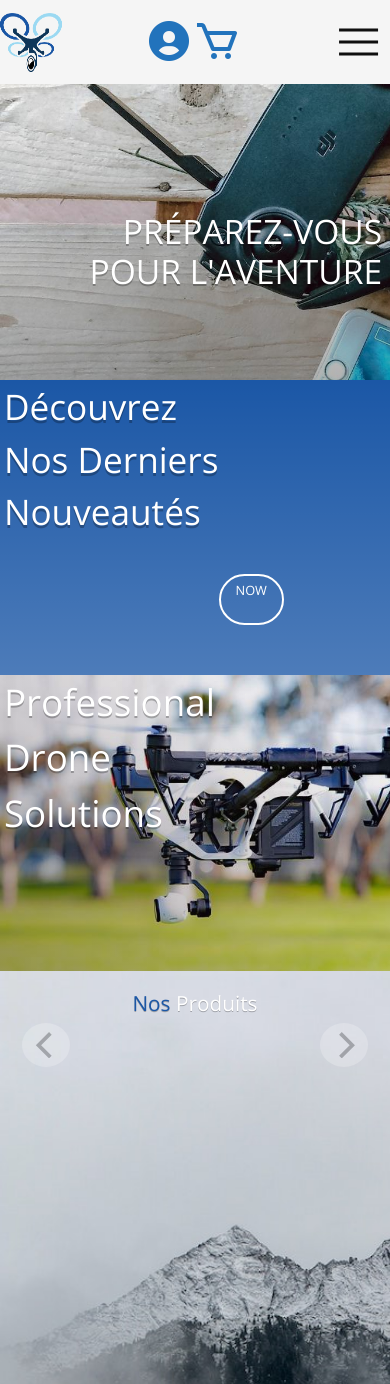
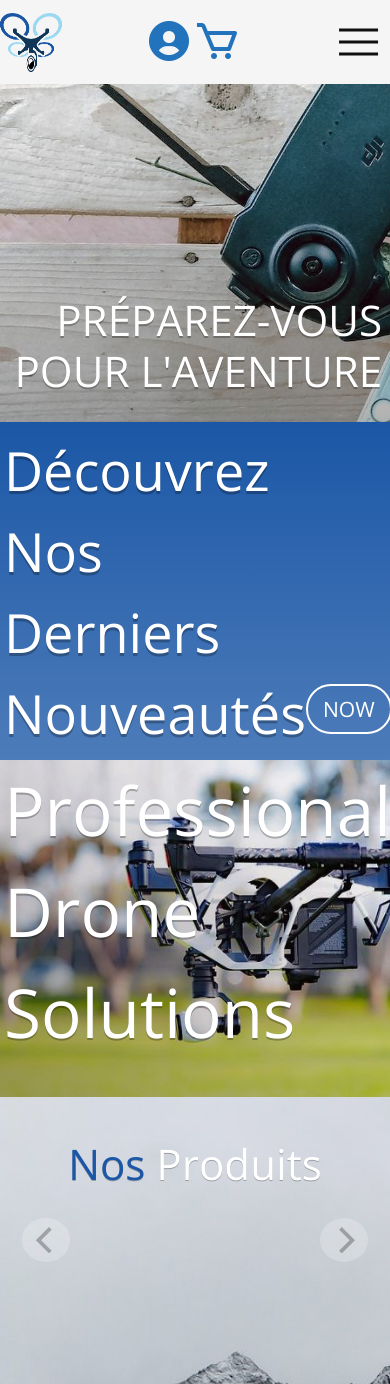
Before and after one commit to Wissem-remote/symfony-inginus, a Symfony app: template templates/home/index.html.twig in a window 390 px wide. Shown: the top 1384 px of the page. Run offline with Twig, Linux system fonts and the light colour scheme; the template is opened without the code that fills it, so the values that code supplies are empty; some libraries are stand-ins or nearby versions.

Commit message:
Version Responsive Final

```diff
--- a/public/css/home/style_media_mobile.css
+++ b/public/css/home/style_media_mobile.css
@@ -8,8 +8,8 @@ section:nth-child(1){
 
 section:nth-child(1) h2{
     transition: 1s;
-    padding-top: 15vh;
-    font-size: 2.8rem;
+    padding-top: 25vh;
+    font-size: 5vh;
 }
 section:nth-child(2){
     transition: 1s;
@@ -23,12 +23,12 @@ section:nth-child(2) article:nth-child(1){
     transition: 1s;
 }
 section:nth-child(2) article:nth-child(1)  p{
-    font-size: 2.7rem;
+    font-size: 6.4vh;
 }
 section:nth-child(2) article:nth-child(1)  a {
-    top:29vh;
-    padding: 4px 15px 4px 15px ;
-    font-size: .9rem;
+    top:31vh;
+    padding: 7px 15px 5px 15px ;
+    font-size: 2.5vh;
 }
 section:nth-child(2) article:nth-child(2){
     width:100%;
@@ -36,11 +36,11 @@ section:nth-child(2) article:nth-child(2){
     transition: 1s;
 }
 section:nth-child(3) h2{
-    font-size: 1.6rem;
+    font-size: 5vh;
     text-shadow: 0 1px 0 rgba(0, 0, 0, 0.26);
 }
 section:nth-child(2) article:nth-child(2) p {
-    font-size:2.7rem;
+    font-size:8vh;
 
 }
 
--- a/public/css/home/style_media_mobile_xs.css
+++ b/public/css/home/style_media_mobile_xs.css
@@ -1,5 +1,5 @@
 
-@media screen and (max-width: 390px){
+@media screen and (max-width: 355px){
 section:nth-child(1){
     transition: 1s;
     height: 35vh;
@@ -8,8 +8,8 @@ section:nth-child(1){
 
 section:nth-child(1) h2{
     transition: 1s;
-    padding-top: 15vh;
-    font-size: 2.1rem;
+    padding-top: 21vh;
+    font-size: 5vh;
 }
 section:nth-child(2){
     transition: 1s;
@@ -23,12 +23,12 @@ section:nth-child(2) article:nth-child(1){
     transition: 1s;
 }
 section:nth-child(2) article:nth-child(1)  p{
-    font-size: 2.2rem;
+    font-size: 5.9vh;
 }
 section:nth-child(2) article:nth-child(1)  a {
-    top:23vh;
+    top:28vh;
     padding: 5px 15px 5px 15px ;
-    font-size: .8rem;
+    font-size: 3vh;
 }
 section:nth-child(2) article:nth-child(2){
     width:100%;
@@ -36,10 +36,10 @@ section:nth-child(2) article:nth-child(2){
     transition: 1s;
 }
 section:nth-child(2) article:nth-child(2) p {
-    font-size: 2.3rem;
+    font-size: 7vh;
 }
 section:nth-child(3) h2{
-    font-size: 1.3rem;
+    font-size: 5vh;
     text-shadow: 0 1px 0 rgba(0, 0, 0, 0.26);
 }
 }
--- a/public/css/home/style_media_tablette.css
+++ b/public/css/home/style_media_tablette.css
@@ -8,28 +8,36 @@ section:nth-child(1){
 
 section:nth-child(1) h2{
     transition: 1s;
-    padding-top:8vh;
-    font-size: 7vw;
+    padding-top:21vh;
+    font-size: 8vw;
 }
 section:nth-child(2){
     transition: 1s;
-    height: 35vh;;
+    height: 25vh;;
 }
 section:nth-child(2) article:nth-child(1){
     width:100%;
-    height: 40vh;
+    height: 25vh;
+}
+section:nth-child(2) article:nth-child(2) p {
+    font-size: 4.9vh;
+}
+section:nth-child(2) article:nth-child(1) p {
+    font-size: 4.4vh;
+    padding-top: 1vh;
 }
 section:nth-child(2) article:nth-child(1)  a {
-    top:18vw;
-    font-size: 1.3vw;
+    top:15vh;
+    font-size: 2vh;
+    padding: 14px 15px 5px 15px ;
 }
 section:nth-child(2) article:nth-child(2){
     width:100%;
-    height: 40vh;
+    height: 25vh;
     background-size: cover;
 }
 section:nth-child(3) h2{
-    font-size: 1.9rem;
+    font-size: 5vh;
     text-shadow: 0 1px 0 rgba(0, 0, 0, 0.26);
 }
 .card-body .infos{
--- a/public/css/style_media_tablette.css
+++ b/public/css/style_media_tablette.css
@@ -4,7 +4,7 @@
         font-size:4vh;
     }
     .title{
-        width:40vw;
+        width:42vw;
     }
     .img{
         width: 10vw;
@@ -76,7 +76,7 @@
         display: flex;
         align-items: center;
         justify-content: center;
-        width: 30vh;
+        width: 14vw;
     }
 
     /* footer */
--- a/templates/base.html.twig
+++ b/templates/base.html.twig
@@ -23,7 +23,7 @@
 
     </head>
     <body>
-    {{ dump(app.session.get('panier'))}}
+    {# {{ dump(app.session.get('panier'))}} #}
         <header class="">
         <div class="title">
             <img class="img" src="{{ asset('img/Logo-drone.png')}}" alt="logo"/>
```
